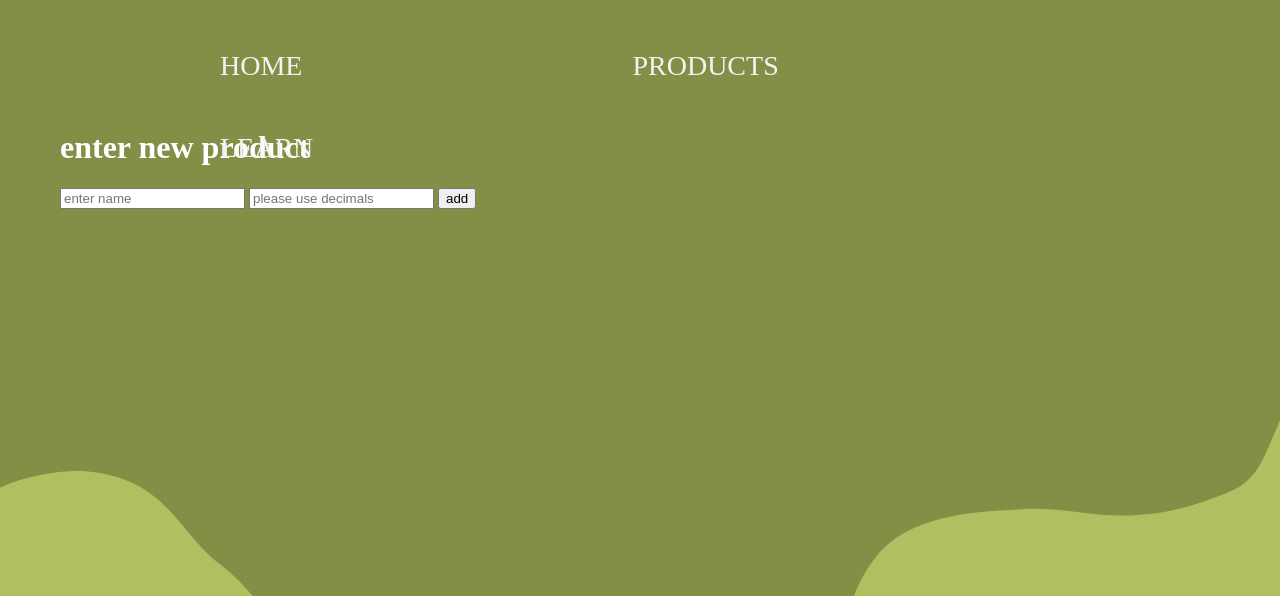
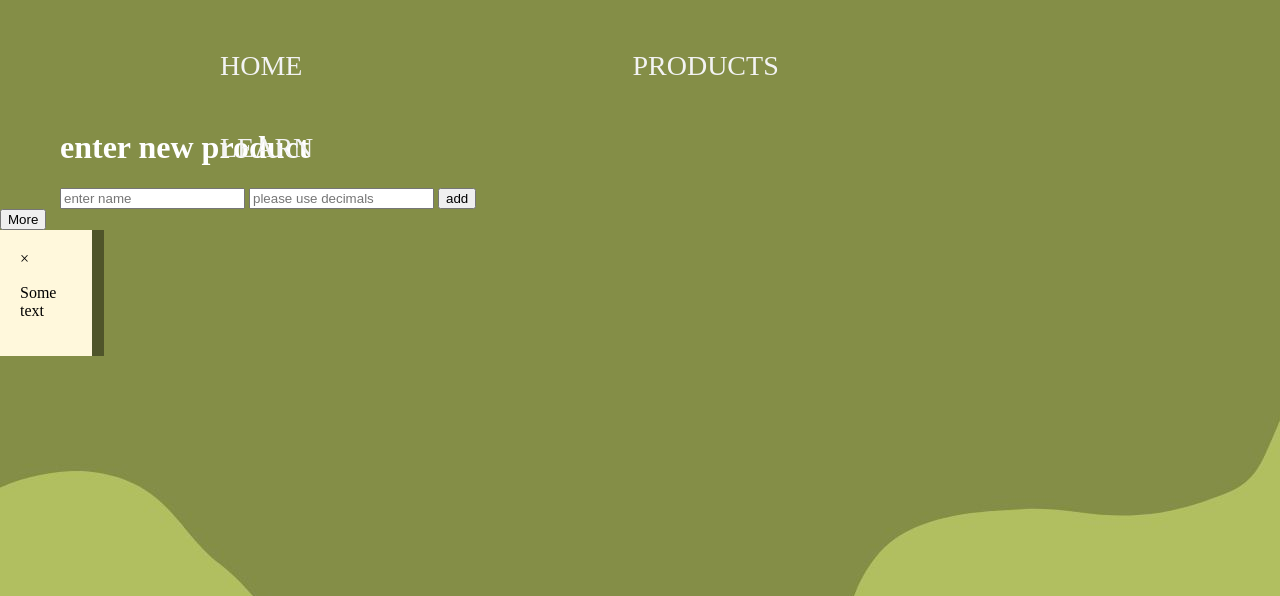
Before and after one commit to slee498/web-application, a Flask app: template templates/product.html in a window 1280 px wide. Shown: the top 596 px of the page. Run offline with Flask 2, Linux system fonts and the light colour scheme; the template is opened without the code that fills it, so the values that code supplies are empty.

Commit message:
display images from database on webpage

```diff
--- a/static/styles.css
+++ b/static/styles.css
@@ -2,6 +2,20 @@
 .add {
   padding-left: 60px;
   color: white;
+}
+
+/* modal box */
+.modal {
+  width: auto;
+  height: auto;
+  position: fixed;
+  background-color: rgb(0,0,0,0.4);
+}
+
+.modal-content {
+  background-color: cornsilk;
+  padding: 20px;
+  width: 50%;
 }
 
 /* flexbox on products page */
--- a/templates/product.html
+++ b/templates/product.html
@@ -31,12 +31,12 @@
     <input type="submit" value="add">
 </form>
 
- <!-- item one -->
+ <!-- items -->
     <div class="flex-container">
         {% for item in results %}
             <div class="flex-item">
                 <figure class="flex-image" >
-                    <img src="{{url_for('static', filename='images/toothbrush.webp')}}" class="flex-image" alt="IMG 1">
+                    <img src="static/images/{{item[1]}}" class="flex-image" alt="IMG 1">
                 </figure>
                 {{item[1]}} <br> {{item[2]}}
             <form action="/delete" method="post">
@@ -47,6 +47,15 @@
         {% endfor %}
     </div>
 
+<!-- modal box -->
+<button id="myBtn">More</button>
+<div id="myModal" class="modal">
+    <div class="modal-content">
+        <span class="close">&times;</span>
+        <p>Some text</p>
+    </div>
+</div>
+
 <body class="bgimg3"></body>
 
 </body>
```
Also changed, not shown: product.db.
